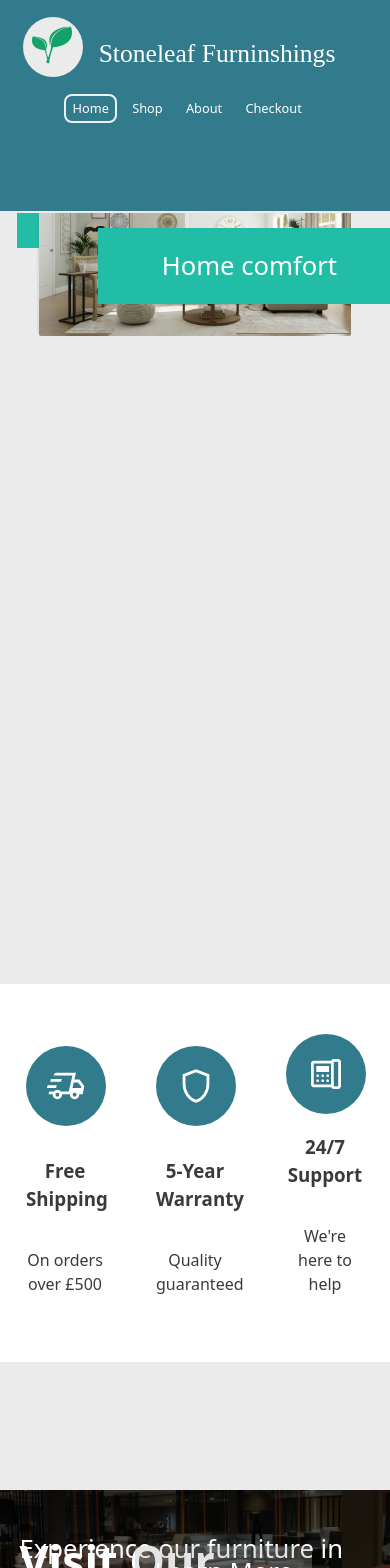
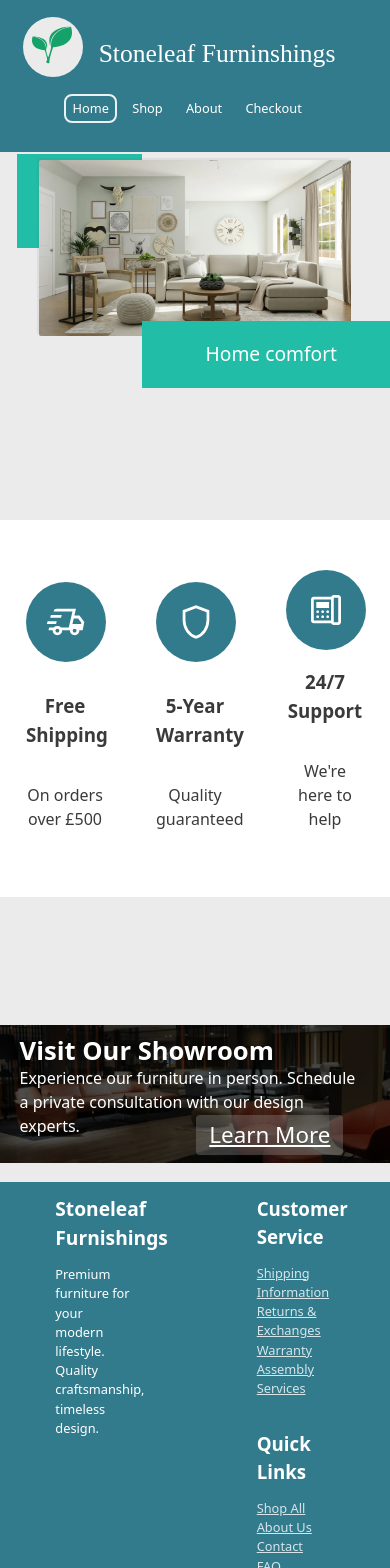
Before and after one commit to rlefevre6505-mh/Furniture-storefront, a React (Vite) app: page / in a window 390 px wide. Shown: the top 1568 px of the page. Built offline with nearby package versions, Linux system fonts and the light colour scheme; a web font is replaced by a local one.

Commit message:
continued responsive styling

```diff
--- a/src/components/Header.css
+++ b/src/components/Header.css
@@ -80,7 +80,7 @@ h1 {
     flex-direction: column;
     justify-content: flex-start;
     gap: 0;
-    height: 25vh;
+    height: 18vh;
     padding: 0;
   }
   .branding-div {
--- a/src/components/ShopFilter.css
+++ b/src/components/ShopFilter.css
@@ -67,3 +67,21 @@
   color: var(--brand-color1);
   margin-top: 3.6rem;
 }
+
+@media (width < 1000px) {
+  .filter_panel_show {
+    width: 40vw;
+  }
+}
+
+@media (width < 700px) {
+  .filter_panel_show {
+    width: 50vw;
+  }
+}
+
+@media (width < 550px) {
+  .filter_panel_show {
+    width: 70vw;
+  }
+}
--- a/src/components/ShopFilters.jsx
+++ b/src/components/ShopFilters.jsx
@@ -112,7 +112,7 @@ export default function ShopFilters({
                   ...props.style,
                   height: "66px",
                   display: "flex",
-                  width: "50%",
+                  width: "80%",
                 }}
               >
                 <div
--- a/src/components/Slideshow.css
+++ b/src/components/Slideshow.css
@@ -102,3 +102,55 @@
   right: -50px;
   background-color: rgb(242, 213, 81);
 }
+
+@media (width < 1400px) {
+  .slideshow {
+    height: 70vh;
+  }
+}
+
+@media (width < 1100px) {
+  .slideshow {
+    height: 60vh;
+  }
+}
+
+@media (width < 900px) {
+  .p0,
+  .p1,
+  .p2 {
+    position: absolute;
+    bottom: -50px;
+    right: -50px;
+    font-size: 1.2rem;
+  }
+  .slideshow {
+    height: 45vh;
+  }
+}
+
+@media (width < 700px) {
+  .slideshow {
+    height: 35vh;
+  }
+  .p0,
+  .p1,
+  .p2 {
+    position: absolute;
+    bottom: -65px;
+    right: -50px;
+  }
+}
+
+@media (width < 550px) {
+  .slideshow {
+    height: 35vh;
+  }
+  .p0,
+  .p1,
+  .p2 {
+    position: absolute;
+    bottom: -65px;
+    right: -50px;
+  }
+}
--- a/src/pages/AboutPage.css
+++ b/src/pages/AboutPage.css
@@ -186,3 +186,113 @@
 #contact {
   scroll-margin-top: 30vh;
 }
+
+@media (width < 1200px) {
+  .contact_container {
+    min-width: 80%;
+    margin: auto;
+  }
+  .contact1,
+  .contact2 {
+    flex-wrap: wrap;
+    min-width: 30vw;
+  }
+}
+
+@media (width < 1000px) {
+  .hero {
+    margin-top: 18vh;
+  }
+  .hero {
+    .h2 {
+      top: 10%;
+    }
+    .p {
+      top: 60%;
+    }
+  }
+
+  .qualities {
+    flex-wrap: wrap;
+  }
+  .quality {
+    min-width: 200px;
+  }
+}
+
+@media (width < 900px) {
+  .contact_container {
+    margin: auto;
+    .contact {
+      display: flex;
+      flex-direction: column;
+      gap: 1.2rem;
+      align-items: center;
+      .contact1,
+      .contact2 {
+        min-width: 50vw;
+        .submit_button {
+          font-size: 1.2rem;
+          padding: 0.8rem 1.6rem;
+          width: 80%;
+        }
+      }
+    }
+  }
+  .contact1,
+  .contact2 {
+    min-width: 30vw;
+  }
+}
+
+@media (width < 750px) {
+  .hero {
+    margin-top: 18vh;
+  }
+  .hero {
+    .h2 {
+      font-size: 2rem;
+      top: 10%;
+    }
+    .p {
+      font-size: 1.4rem;
+      top: 60%;
+    }
+  }
+  .about {
+    p,
+    h2 {
+      margin: auto 4rem;
+    }
+  }
+  .contact_container {
+    margin: auto;
+    .contact {
+      display: flex;
+      flex-direction: column;
+      gap: 1.2rem;
+      align-items: center;
+      margin-bottom: 2rem;
+    }
+  }
+  .contact1,
+  .contact2 {
+    min-width: 30vw;
+  }
+}
+
+@media (width < 500px) {
+  .contact_container {
+    margin: auto;
+    .contact {
+      display: flex;
+      flex-direction: column;
+      gap: 1.2rem;
+      align-items: center;
+      .contact1,
+      .contact2 {
+        min-width: 70vw;
+      }
+    }
+  }
+}
--- a/src/pages/Home.css
+++ b/src/pages/Home.css
@@ -81,3 +81,66 @@
   -webkit-filter: brightness(180%);
   filter: brightness(180%);
 }
+
+@media (width < 1100px) {
+  .showroom {
+    .h2 {
+      font-size: 2rem;
+      top: -10px;
+    }
+    .p {
+      font-size: 1.2rem;
+      margin-right: 2rem;
+    }
+  }
+}
+
+@media (width < 650px) {
+  .showroom {
+    .h2 {
+      font-size: 2rem;
+      top: -10%;
+    }
+    .p {
+      font-size: 1.2rem;
+      margin-right: 2rem;
+    }
+    .a {
+      font-size: 1.6rem;
+      bottom: 10%;
+    }
+  }
+}
+
+@media (width < 550px) {
+  .showroom {
+    .h2 {
+      font-size: 1.6rem;
+      top: -10%;
+    }
+    .p {
+      font-size: 1rem;
+      margin-right: 2rem;
+    }
+    .a {
+      font-size: 1.4rem;
+      bottom: 10%;
+      right: 12%;
+    }
+  }
+}
+
+@media (width < 550px) {
+  .showroom {
+    .h2 {
+      font-size: 1.6rem;
+      top: -10%;
+    }
+    .p {
+      font-size: 1rem;
+    }
+    .a {
+      padding: 0.2rem 0.8rem;
+    }
+  }
+}
--- a/src/pages/Shop.css
+++ b/src/pages/Shop.css
@@ -164,7 +164,7 @@
 
 @media (width < 750px) {
   .icon_container {
-    margin-top: 23vh;
+    margin-top: 17vh;
     padding-bottom: 0;
     h2 {
       font-size: 1rem;
@@ -174,8 +174,8 @@
   }
   .menu_icon,
   .cart_icon {
-    height: 25px;
-    width: 20px;
+    height: 30px;
+    width: 25px;
   }
   .product-container {
     margin-top: 33vh;
```
